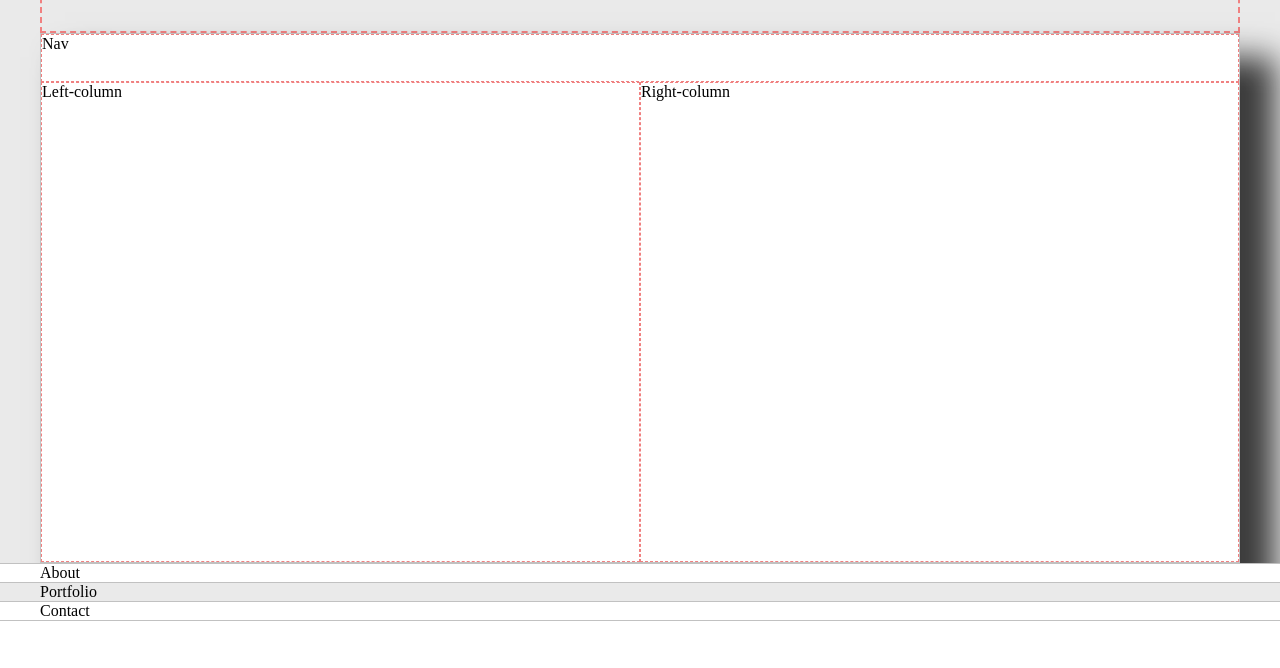
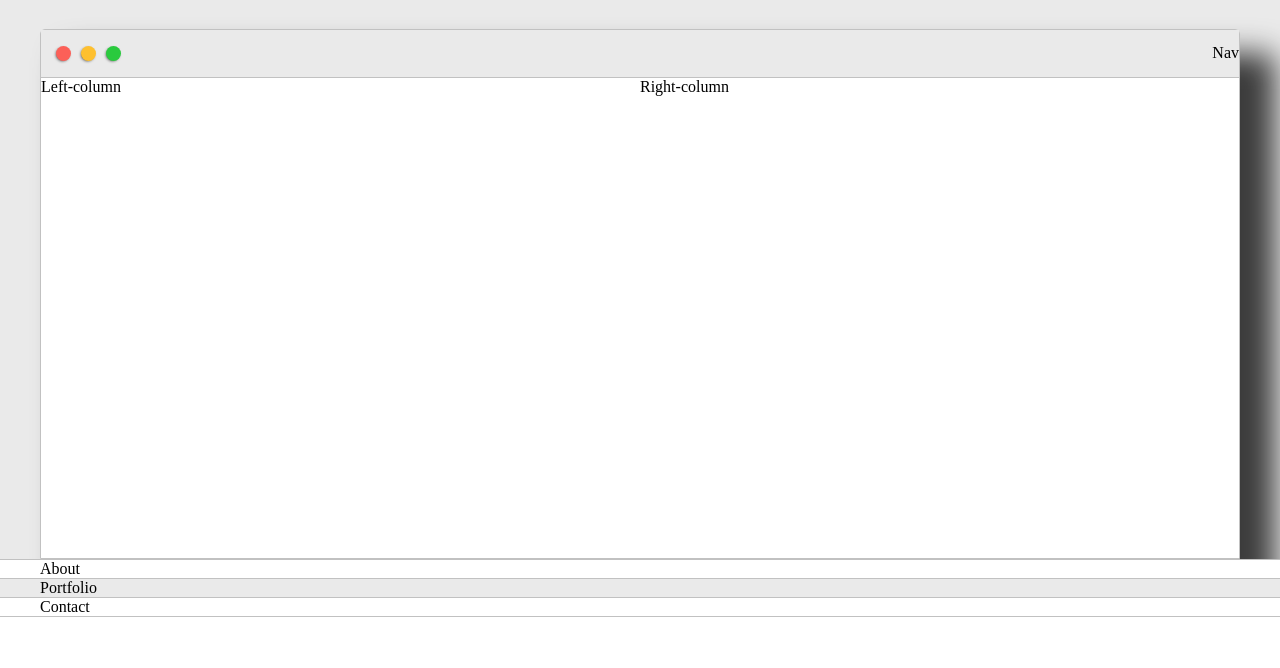
Before and after one commit to danny-alarcon97/portfolio_website, a plain HTML site: page index.html in a window 1280 px wide. Shown: the part 132-800 px from the top of the page. Drawn offline with Linux system fonts and the light colour scheme.

Commit message:
intro-wrapper

```diff
--- a/default.css
+++ b/default.css
@@ -61,13 +61,13 @@ h6 { font-size: 16px; }
     display: grid;
     text-align: center;
     align-content: center;
-    border: 2px dashed lightcoral;
     min-height: 10em;
 }
 
 .intro-wrapper {
     background-color: var(--secondaryColor);
     border: 1px solid var(--borderColor);
+    border-radius: 5px 5px 0 0;
 
     -webkit-box-shadow: 30px 29px 30px 5px rgba(0,0,0,0.75);
     -moz-box-shadow: 30px 29px 30px 5px rgba(0,0,0,0.75);
@@ -84,17 +84,48 @@ h6 { font-size: 16px; }
 
 .nav-wrapper {
     grid-area: nav-wrapper;
-    border: 1px dashed lightcoral;
+    border-bottom: 1px solid var(--borderColor);
+    display: flex;
+    justify-content: space-between;
+    align-items: center;
+    background-color: var(--mainColor);
+}
+
+.dots-wrapper {
+    display: flex;
+    padding: 10px;
+}
+
+#dot1 {
+    background-color: #fc6058;
+}
+
+#dot2 {
+    background-color: #fec02F;
+}
+
+#dot3 {
+    background-color: #2aca3e;
+}
+
+.browser-dot {
+    background-color: black;
+    height: 15px;
+    width: 15px;
+    border-radius: 50%;
+    margin: 5px;
+
+    -webkit-box-shadow: -1px 1px 3px -1px rgba(0,0,0,0.75);
+    -moz-box-shadow: -1px 1px 3px -1px rgba(0,0,0,0.75);
+    box-shadow: -1px 1px 3px -1px rgba(0,0,0,0.75);
 }
 
 .left-column {
     grid-area: left-column;
-    border: 1px dashed lightcoral;
 }
 
 .right-column {
     grid-area: right-column;
-    border: 1px dashed lightcoral;
 }
 
 @media screen and (max-width: 1200px) {
--- a/index.html
+++ b/index.html
@@ -24,7 +24,15 @@
 
             <div class="intro-wrapper">
                 <div class="nav-wrapper">
-                    Nav
+                    <div class="dots-wrapper">
+                        <div id="dot1" class="browser-dot"></div>
+                        <div id="dot2" class="browser-dot"></div>
+                        <div id="dot3" class="browser-dot"></div>
+                    </div>
+
+                    <ul id="navigation">
+                        Nav
+                    </ul>
                 </div>
 
                 <div class="left-column">
```
